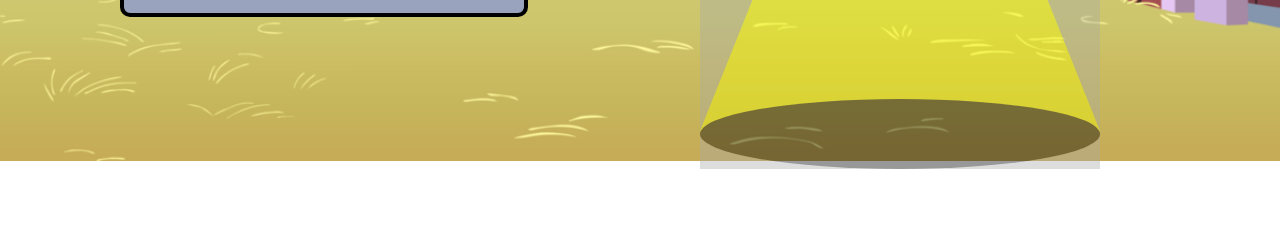
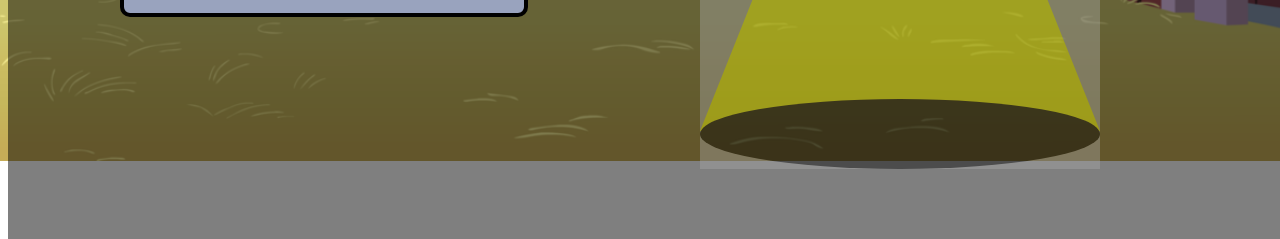
Before and after one commit to Markusdreyer/webprosjekt, a plain HTML site: page code/customize-page/customize.html in a window 1280 px wide. Shown: the part 561-800 px from the top of the page. Drawn offline with Linux system fonts and the light colour scheme.

Commit message:
Added overlay properly, got minor bug

```diff
--- a/code/customize-page/customize.css
+++ b/code/customize-page/customize.css
@@ -16,11 +16,11 @@ body {
 */
 
 #overlay {
-    height: auto;
-    width: auto;
+    height: 100%;
+    width: 100%;
     background-color: black;
     opacity: 0.5;
-    position: relative;
+    position: fixed;
     z-index: -1;
 
 }
@@ -59,7 +59,7 @@ body {
     border-color: transparent transparent #f7ff00 transparent;
     bottom: 38px;
     position: absolute;
-    z-index: 0;
+
 }
 
 /*
```
